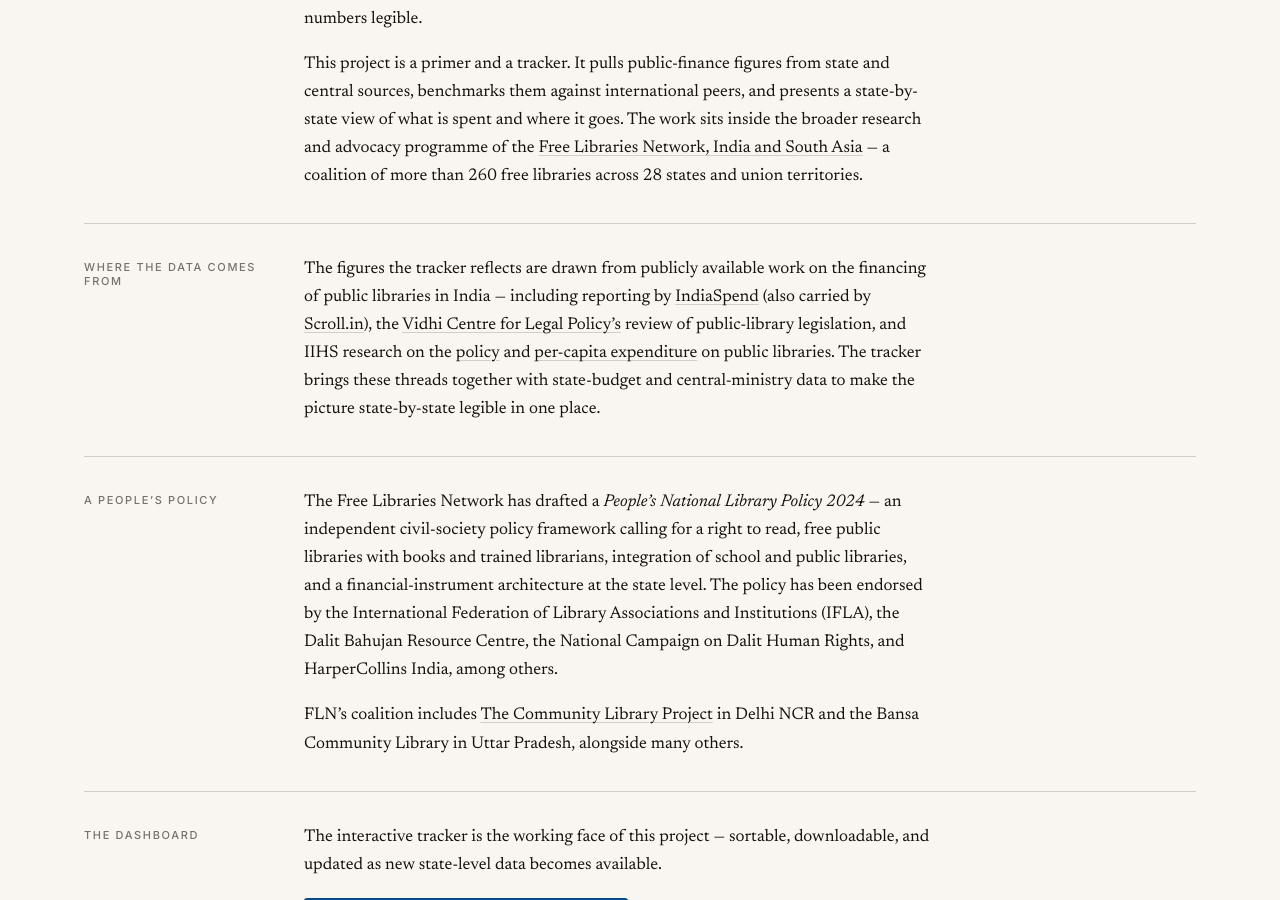
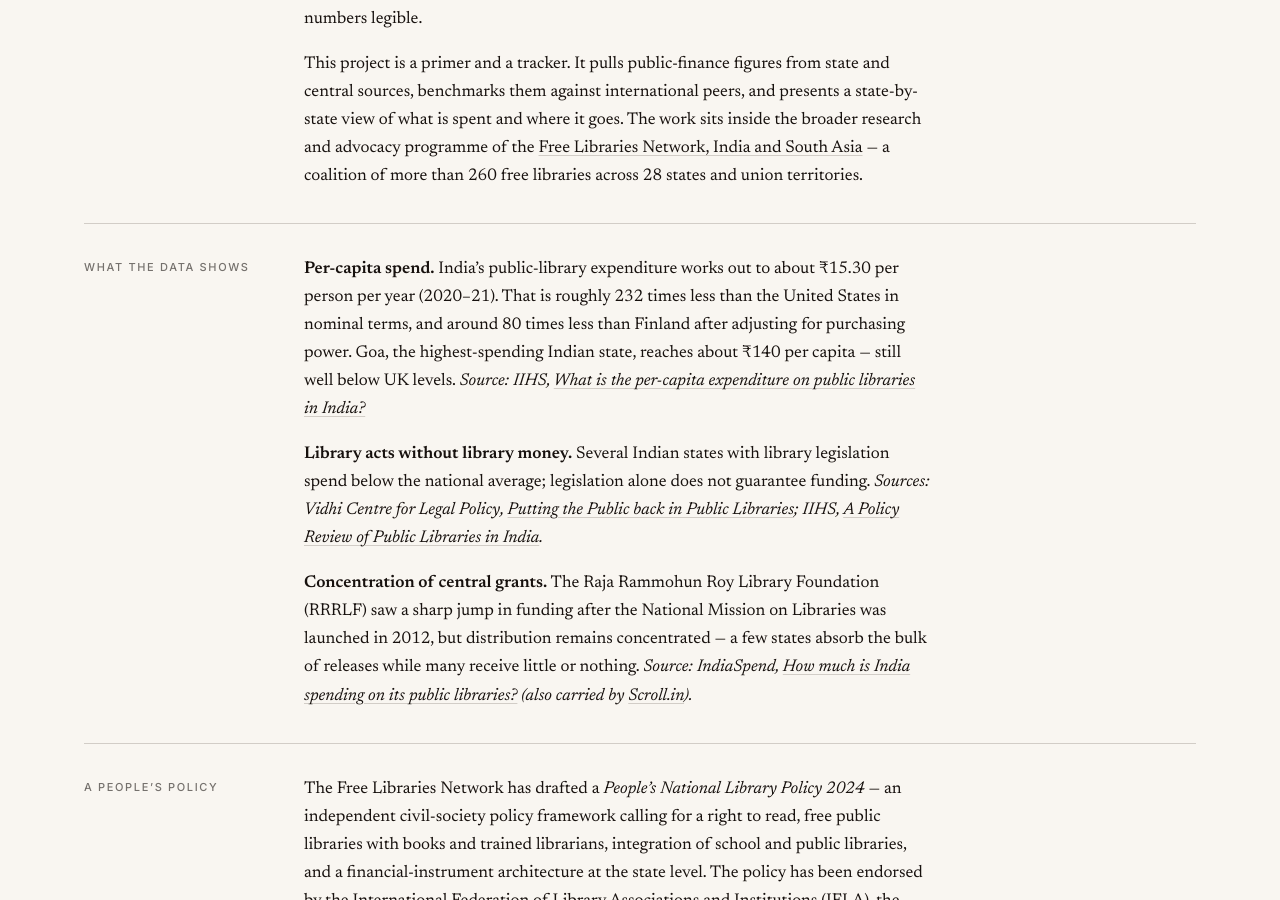
Before and after one commit to skishchampi/skishchampi.github.io, a Jekyll site: the page built from libraries.md, in a window 1280 px wide and 900 px high, scrolled down 585 px. Built offline with Jekyll 4.4.1, drawn with Linux system fonts in a browser that asks for light colours; some web fonts are replaced.

Commit message:
Restore data points on Libraries with proper attribution
Each finding (per-capita spend, legislation-without-funding,
concentration of central grants) now appears with an italic
"Source: …" line linking the underlying report — IIHS empirical
analysis, Vidhi Centre review + IIHS policy review, and IndiaSpend
reporting (also Scroll.in).

The grant-concentration paragraph keeps the qualitative finding
without specific 70% / 18-states numbers; readers click through
to IndiaSpend for the precise figures.

Co-Authored-By: Claude Opus 4.7 (1M context) <noreply@anthropic.com>

```diff
--- a/libraries.md
+++ b/libraries.md
@@ -30,9 +30,11 @@ description: "A brief on public library spending in India, with an interactive s
 </div>
 
 <div class="block">
-  <div class="label">Where the data comes from</div>
+  <div class="label">What the data shows</div>
   <div class="body">
-    <p>The figures the tracker reflects are drawn from publicly available work on the financing of public libraries in India &mdash; including reporting by <a target="_blank" rel="noopener noreferrer" href="https://www.indiaspend.com/how-much-is-india-spending-on-its-public-libraries">IndiaSpend</a> (also carried by <a target="_blank" rel="noopener noreferrer" href="https://scroll.in/article/928176/how-much-does-india-spend-on-its-public-libraries">Scroll.in</a>), the <a target="_blank" rel="noopener noreferrer" href="https://vidhilegalpolicy.in/research/putting-the-public-back-in-public-libraries/">Vidhi Centre for Legal Policy&rsquo;s</a> review of public-library legislation, and IIHS research on the <a target="_blank" rel="noopener noreferrer" href="https://iihs.co.in/knowledge-gateway/a-policy-review-of-public-libraries-in-india/">policy</a> and <a target="_blank" rel="noopener noreferrer" href="https://iihs.co.in/knowledge-gateway/what-is-the-per-capita-expenditure-on-public-libraries-in-india-an-empirical-analysis/">per-capita expenditure</a> on public libraries. The tracker brings these threads together with state-budget and central-ministry data to make the picture state-by-state legible in one place.</p>
+    <p><strong>Per-capita spend.</strong> India&rsquo;s public-library expenditure works out to about &#8377;15.30 per person per year (2020&ndash;21). That is roughly 232 times less than the United States in nominal terms, and around 80 times less than Finland after adjusting for purchasing power. Goa, the highest-spending Indian state, reaches about &#8377;140 per capita &mdash; still well below UK levels. <em>Source: IIHS, <a target="_blank" rel="noopener noreferrer" href="https://iihs.co.in/knowledge-gateway/what-is-the-per-capita-expenditure-on-public-libraries-in-india-an-empirical-analysis/">What is the per-capita expenditure on public libraries in India?</a></em></p>
+    <p><strong>Library acts without library money.</strong> Several Indian states with library legislation spend below the national average; legislation alone does not guarantee funding. <em>Sources: Vidhi Centre for Legal Policy, <a target="_blank" rel="noopener noreferrer" href="https://vidhilegalpolicy.in/research/putting-the-public-back-in-public-libraries/">Putting the Public back in Public Libraries</a>; IIHS, <a target="_blank" rel="noopener noreferrer" href="https://iihs.co.in/knowledge-gateway/a-policy-review-of-public-libraries-in-india/">A Policy Review of Public Libraries in India</a>.</em></p>
+    <p><strong>Concentration of central grants.</strong> The Raja Rammohun Roy Library Foundation (RRRLF) saw a sharp jump in funding after the National Mission on Libraries was launched in 2012, but distribution remains concentrated &mdash; a few states absorb the bulk of releases while many receive little or nothing. <em>Source: IndiaSpend, <a target="_blank" rel="noopener noreferrer" href="https://www.indiaspend.com/how-much-is-india-spending-on-its-public-libraries">How much is India spending on its public libraries?</a> (also carried by <a target="_blank" rel="noopener noreferrer" href="https://scroll.in/article/928176/how-much-does-india-spend-on-its-public-libraries">Scroll.in</a>).</em></p>
   </div>
 </div>
 
```
